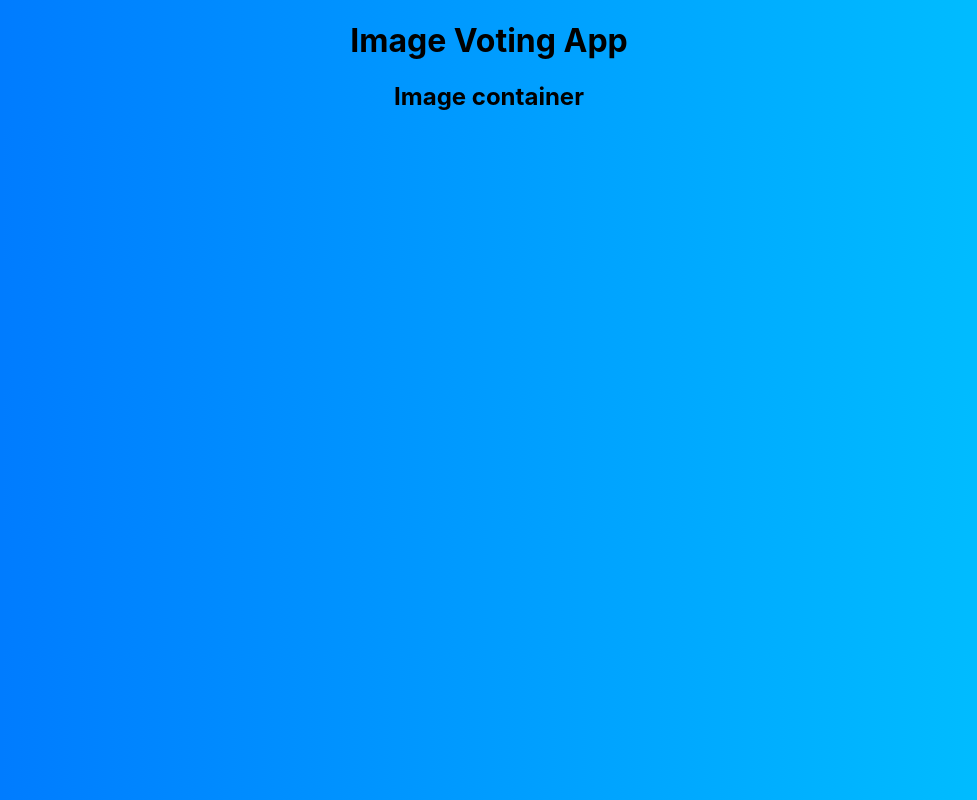
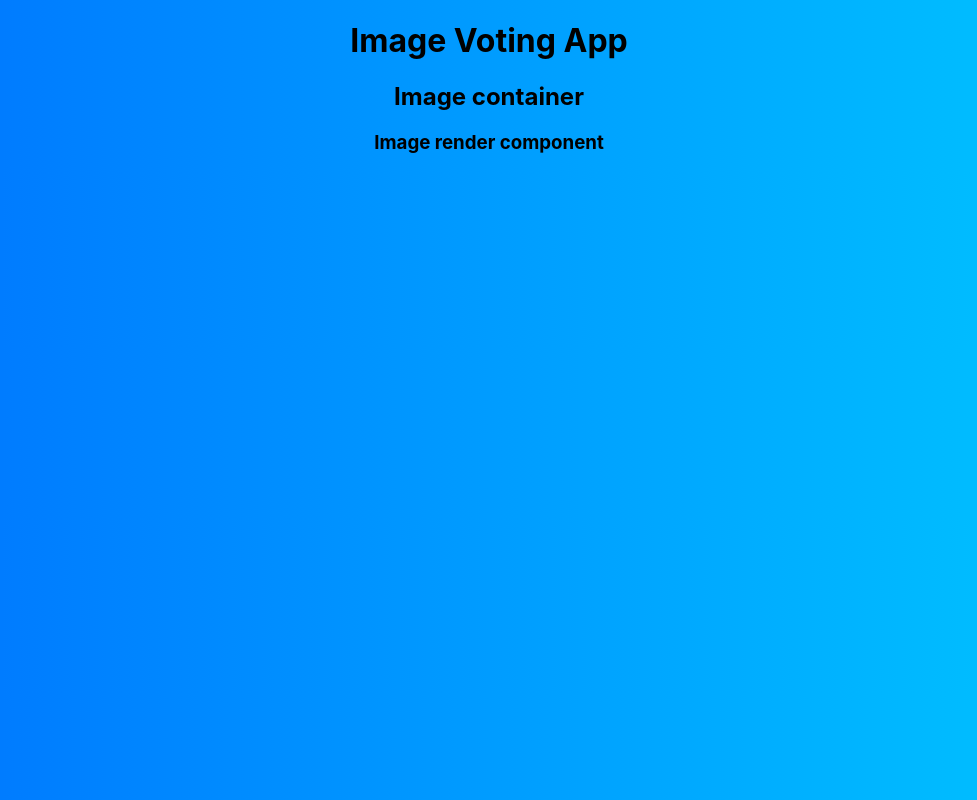
Before and after one commit to Vimalraveendra/Image-Voting-App, a React (Create React App) app: page / in a window 1280 px wide. Shown: the whole page, without its empty margins (151-1128 px from the left). Built offline with nearby package versions, Linux system fonts and the light colour scheme; no server answers.

Commit message:
added ImageDisplay folder & created Image component

```diff
--- a/src/components/ImageContainer/ImageContainer.jsx
+++ b/src/components/ImageContainer/ImageContainer.jsx
@@ -1,10 +1,12 @@
 import react from 'react';
+import Image from '../ImageDisplay/Image';
 
 const ImageContainer = ({images})=>{
     console.log(images)
     return(
         <div>
            <h2>Image container</h2>
+           <Image />
         </div>
     )
 }
--- /dev/null
+++ b/src/components/ImageDisplay/Image.jsx
@@ -0,0 +1,11 @@
+import react from 'react';
+
+const Image =()=>{
+    return(
+        <div>
+          <h3>Image render component</h3>
+        </div>
+    )
+}
+
+export default Image;
```
